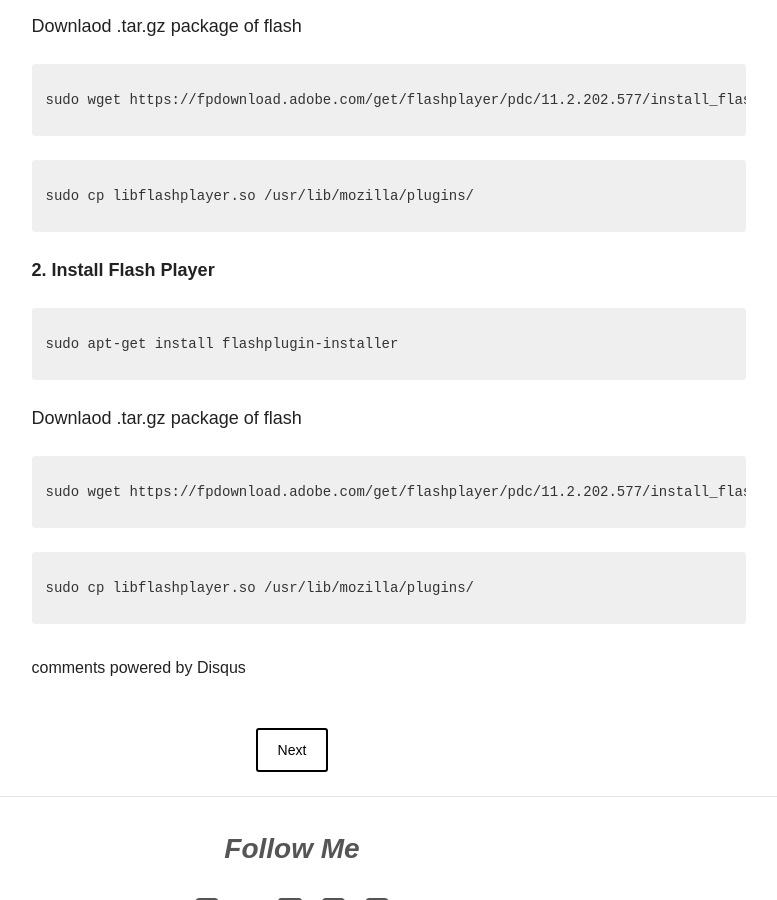
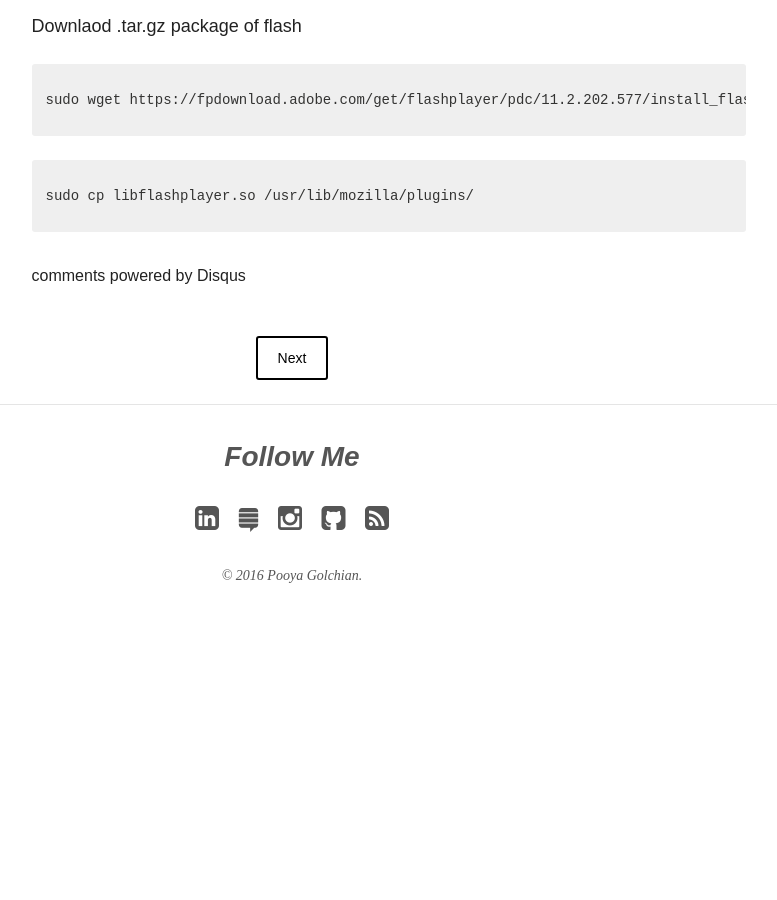
Before and after one commit to pooyagolchian/jekyll-theme, a Jekyll site: the page built from _posts/blog/2016-03-01-ubuntu-xenial-xerus.md, in a window 1280 px wide and 900 px high, scrolled down 1102 px. Shown: the whole window, without its empty margins (348-1125 px from the left). Built offline with Jekyll 4.4.1, drawn with Linux system fonts in a browser that asks for light colours; nearby versions of some CDN libraries; comment, search, counter and statistics services are not loaded; after the commit the page ends 1756 px from its top, so only the background shows below that.

Commit message:
Change post

```diff
--- a/_posts/blog/2016-03-01-ubuntu-xenial-xerus.md
+++ b/_posts/blog/2016-03-01-ubuntu-xenial-xerus.md
@@ -43,16 +43,3 @@ sudo wget https://fpdownload.adobe.com/get/flashplayer/pdc/11.2.202.577/install_
 {% highlight comments %}
 sudo cp libflashplayer.so /usr/lib/mozilla/plugins/
 {% endhighlight %}
-
-**2. Install Flash Player**
-
-{% highlight comments %}
-sudo apt-get install flashplugin-installer
-{% endhighlight %}
-Downlaod .tar.gz package of flash
-{% highlight comments %}
-sudo wget https://fpdownload.adobe.com/get/flashplayer/pdc/11.2.202.577/install_flash_player_11_linux.x86_64.tar.gz
-{% endhighlight %}
-{% highlight comments %}
-sudo cp libflashplayer.so /usr/lib/mozilla/plugins/
-{% endhighlight %}
```
